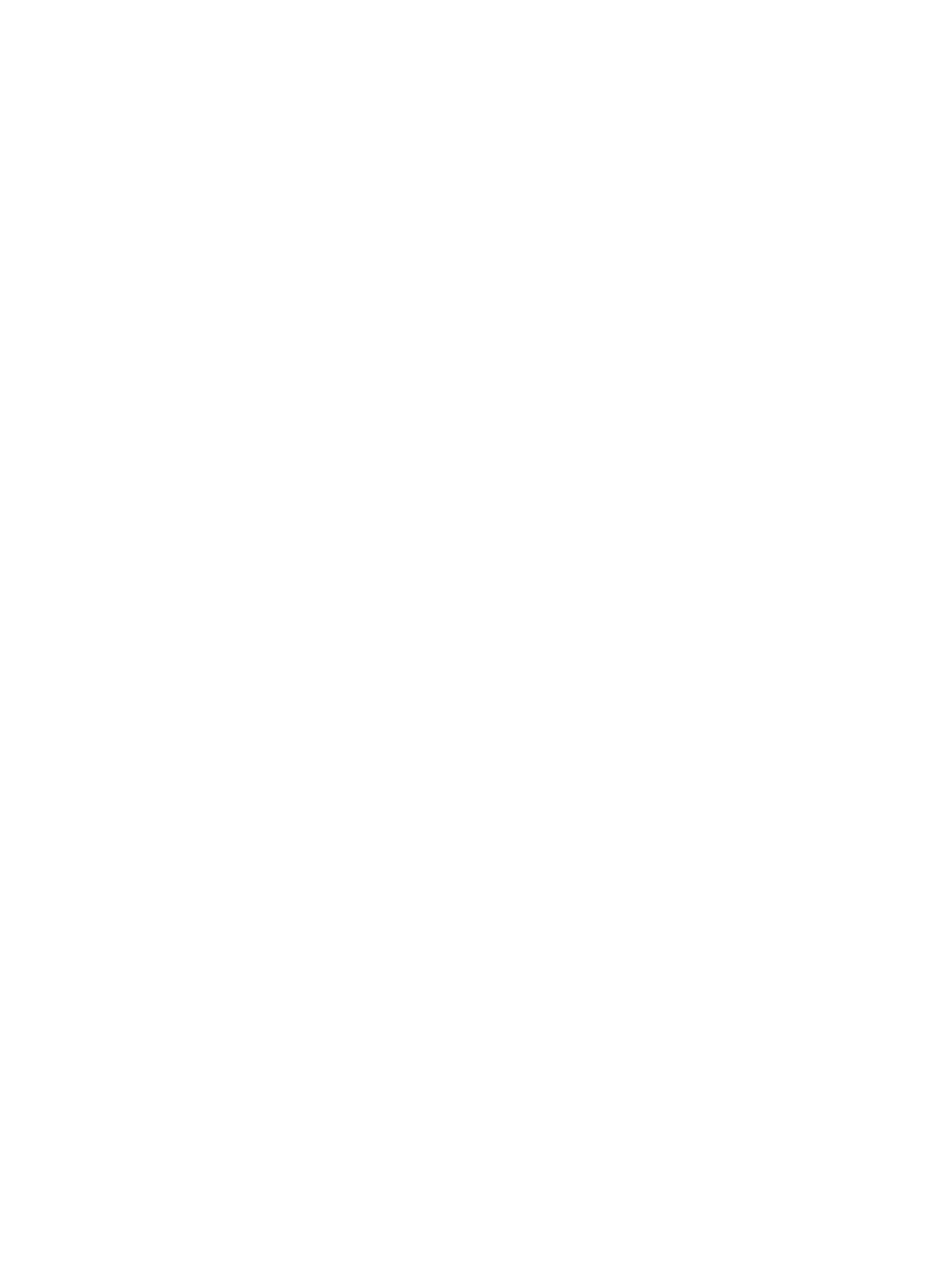
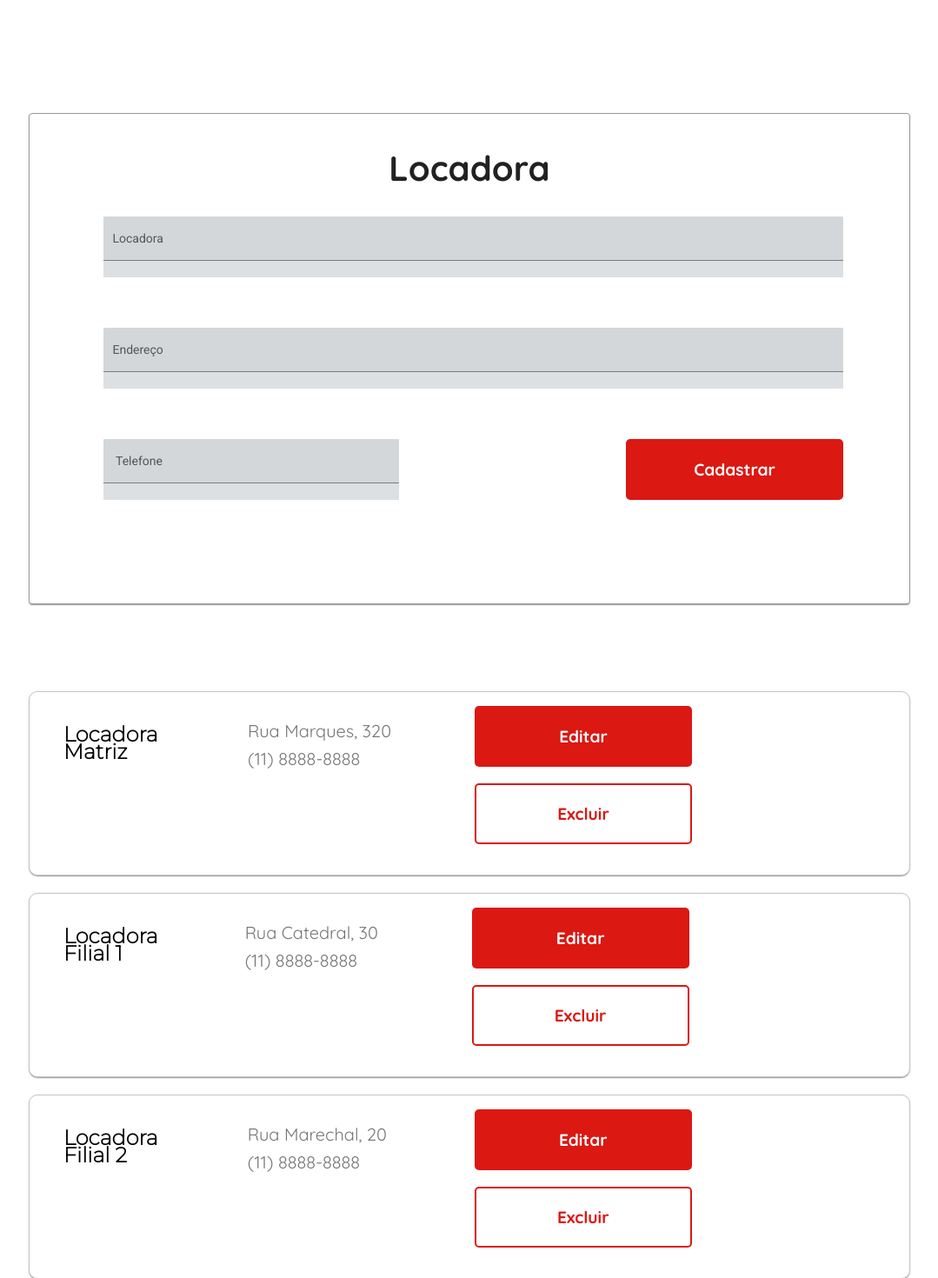
Before and after one commit to Erickleoo/Loccar, an Angular app in the folder loccar/: page /locadora in a window 1280 px wide. Shown: the part 220-1690 px from the top of the page at 87% size, without its empty margins (117-1196 px from the left). Before the commit the page ends 800 px from the top, so only its background shows below. Built offline with nearby package versions, Linux system fonts and the light colour scheme.

Commit message:
Alterações Locadora e logo site

```diff
--- a/loccar/src/app/components/locadora/locadora.component.css
+++ b/loccar/src/app/components/locadora/locadora.component.css
@@ -0,0 +1,134 @@
+.width {
+    width: 100%;
+}
+
+.height {
+    height: 531px;
+}
+
+.border-style {
+    border-radius: 4px;
+    border: 1px solid #9F9999;
+}
+
+.margin-top-card {
+    margin-top: 100px;
+}
+
+.margin-top-title {
+    margin-top: 36px;
+}
+
+.text-style {
+    text-align: center;
+    font-size: 2.5rem;
+    font-family: 'Quicksand';
+    font-weight: 700;
+}
+
+.form-style {
+    margin: 46px 60px 70px 69px;
+}
+
+.form-flex {
+    display: flex;
+    flex-direction: column;
+    gap: 58px;
+}
+
+.inputs-flex {
+    display: flex;
+    gap: 15px;
+}
+
+.input-width-100 {
+    width: 100%;
+}
+
+.input-width-40 {
+    width: 40%;
+}
+
+.selected-flex {
+    display: flex;
+    justify-content: space-between;
+    flex-wrap: wrap;
+}
+
+.button-style {
+    width: 250px;
+    height: 70px;
+    background: #DB1812;
+    color: #FFF;
+    font-family: 'Quicksand';
+    font-weight: 700;
+    font-size: 1.2rem;
+    border-radius: 5px;
+}
+
+.border-card-style {
+    border-radius: 10px;
+    border: 1px solid #C6C4C4;
+}
+
+.container {
+    margin-top: 100px;
+    margin-bottom: 79px;
+}
+
+.card-flex {
+    display: flex;
+    justify-content: space-between;
+  }
+
+.card-flex-gap {
+    display: flex;
+    flex-direction: column;
+    gap: 20px;
+}
+
+.card-title-style {
+    font-family: 'Montserrat';
+    font-weight: bold;
+    font-size: 1.5rem;
+    color: #000000;
+    margin: 23px 50px 58px 23px;
+}
+
+.margin-top {
+    margin-top: 19px;
+}
+
+.margin-bottom {
+    margin-bottom: 32px;
+}
+
+.button-container {
+    align-self: flex-end;
+}
+
+.card-subtitle-style {
+    font-family: 'Quicksand';
+    font-weight: 400;
+    font-size: 1.25rem;
+    width: 261px;
+}
+
+.margin-button {
+    margin: 0px 19px 19px 0px;
+}
+
+.button-card-style {
+    font-family: 'Quicksand';
+    font-weight: bold;
+    font-size: 1.2rem;
+    color: #DB1812;
+    width: 250px;
+    height: 70px;
+    border: 2px solid #DB1812;
+    border-radius: 5px;
+}
+
+::ng-deep .mat-form-field-appearance-fill {
+    background: #DCE0E2 !important;
+  }
--- a/loccar/src/app/components/locadora/locadora.component.html
+++ b/loccar/src/app/components/locadora/locadora.component.html
@@ -1 +1,93 @@
 <app-header></app-header>
+<main>
+    <section class="container">
+        <mat-card class="background-color-gray width height border-style margin-top-card">
+
+            <div>
+                <mat-card-title class="text-style margin-top-title">Locadora</mat-card-title>
+            </div>
+
+          <form class="form-style form-flex">
+            <div>
+                <mat-form-field class="input-width-100" appearance="fill">
+                    <mat-label>Locadora</mat-label>
+                    <input type="text" matInput placeholder="Ex: Locadora Matriz">
+                </mat-form-field>
+            </div>
+
+            <div class="inputs-flex">
+                <mat-form-field class="input-width-100" appearance="fill">
+                    <mat-label>Endereço</mat-label>
+                    <input type="text" matInput placeholder="Ex: Rua/Travessa/Avenida">
+                </mat-form-field>
+            </div>
+
+            <div class="selected-flex">
+                <mat-form-field appearance="fill" class="input-width-40">
+                    <mat-label>Telefone</mat-label>
+                    <span matPrefix>&nbsp;</span>
+                    <input type="tel" matInput placeholder="(xx) xxxx-xxxx">
+              </mat-form-field>
+
+              <button mat-button class="button-style">Cadastrar</button>
+            </div>
+          </form>
+        </mat-card>
+    </section>
+
+    <section class="container card-flex-gap">
+        <mat-card class="width border-card-style card-flex">
+            <div class="title-card">
+                <mat-card-title class="card-title-style">Locadora Matriz</mat-card-title>
+            </div>
+
+            <div class="title-subtitle-flex margin-top margin-bottom">
+                <div>
+                    <mat-card-subtitle class="card-subtitle-style">Rua Marques, 320</mat-card-subtitle>
+                    <mat-card-subtitle class="card-subtitle-style">(11) 8888-8888</mat-card-subtitle>
+                </div>
+            </div>
+
+            <div class="button-container">
+                <button mat-button class="button-style margin-button">Editar</button>
+                <button mat-button class="button-card-style margin-button">Excluir</button>
+            </div>
+        </mat-card>
+
+        <mat-card class="width border-card-style card-flex">
+            <div class="title-card">
+                <mat-card-title class="card-title-style">Locadora Filial 1</mat-card-title>
+            </div>
+
+            <div class="title-subtitle-flex margin-top margin-bottom">
+                <div>
+                    <mat-card-subtitle class="card-subtitle-style">Rua Catedral, 30</mat-card-subtitle>
+                    <mat-card-subtitle class="card-subtitle-style">(11) 8888-8888</mat-card-subtitle>
+                </div>
+            </div>
+
+            <div class="button-container">
+                <button mat-button class="button-style margin-button">Editar</button>
+                <button mat-button class="button-card-style margin-button">Excluir</button>
+            </div>
+        </mat-card>
+
+        <mat-card class="width border-card-style card-flex">
+            <div class="title-card">
+                <mat-card-title class="card-title-style">Locadora Filial 2</mat-card-title>
+            </div>
+
+            <div class="title-subtitle-flex margin-top margin-bottom">
+                <div>
+                    <mat-card-subtitle class="card-subtitle-style">Rua Marechal, 20</mat-card-subtitle>
+                    <mat-card-subtitle class="card-subtitle-style">(11) 8888-8888</mat-card-subtitle>
+                </div>
+            </div>
+
+            <div class="button-container">
+                <button mat-button class="button-style margin-button">Editar</button>
+                <button mat-button class="button-card-style margin-button">Excluir</button>
+            </div>
+        </mat-card>
+    </section>
+</main>
--- a/loccar/src/index.html
+++ b/loccar/src/index.html
@@ -1,11 +1,12 @@
 <!doctype html>
-<html lang="en">
+<html lang="pt-br">
 <head>
   <meta charset="utf-8">
   <title>Loccar</title>
   <base href="/">
   <meta name="viewport" content="width=device-width, initial-scale=1">
-  <link rel="icon" type="image/x-icon" href="favicon.ico">
+  <meta name="description" content="Desafio final do curso de Angular da BRQ">
+  <link rel="icon" type="image/x-icon" href="assets/img-teste/Loc.png">
   <link rel="preconnect" href="https://fonts.gstatic.com">
   <link href="https://fonts.googleapis.com/css2?family=Roboto:wght@300;400;500&display=swap" rel="stylesheet">
   <link href="https://fonts.googleapis.com/icon?family=Material+Icons" rel="stylesheet">
```
Also changed, not shown: loccar/src/assets/img-teste/Loc.png (added).
